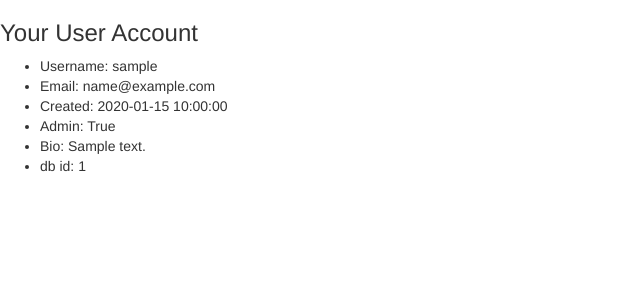
After one commit to masterminds-kenya/social_network, a Flask app: page /user/1 in a window 1280 px wide. The commit adds this page. Shown: the top 300 px of the page, without its empty margins (0-640 px from the left). Run offline with Flask 2, Linux system fonts and the light colour scheme; tables that the repository leaves empty hold one stand-in row (values such as "Sample post"); some libraries are stand-ins or nearby versions.

Commit message:
Create and Read working

```diff
--- a/application/__init__.py
+++ b/application/__init__.py
@@ -1,5 +1,5 @@
 # import logging
-from flask import Flask, render_template, abort  # , redirect, url_for, current_app
+from flask import Flask, render_template, abort, request, redirect, url_for  # , current_app
 from . import model_db
 
 
@@ -24,6 +24,20 @@ def create_app(config, debug=False, testing=False, config_overrides=None):
         """ Default root route """
         return render_template('index.html', data="Some Arbitrary Data")
 
+    @app.route('/user/<int:id>')
+    def view(id):
+        user = model_db.read(id)
+        return render_template('view.html', user=user)
+
+    @app.route('/user/add', methods=['GET', 'POST'])
+    def add():
+        if request.method == 'POST':
+            data = request.form.to_dict(flat=True)
+            data['admin'] = True if data['admin'] == 'on' else False
+            user = model_db.create(data)
+            return redirect(url_for('view', id=user['id']))
+        return render_template('user_form.html', action='Add', user={})
+
     # Catchall redirect route.
     @app.route('/<string:page_name>/')
     def render_static(page_name):
--- a/application/model_db.py
+++ b/application/model_db.py
@@ -1,6 +1,7 @@
 from flask import Flask
 #[START cloudsql_settings]
 from flask_sqlalchemy import SQLAlchemy
+from datetime import datetime as dt
 
 db = SQLAlchemy()
 
@@ -50,15 +51,29 @@ class User(db.Model):
         return '<User {}>'.format(self.username)
 
 
+def create(data):
+    user = User(created=dt.now(), **data)
+    db.session.add(user)
+    db.session.commit()
+    return from_sql(user)
+
+
+def read(id):
+    result = User.query.get(id)
+    if not result:
+        return None
+    return from_sql(result)
+
+
 def _create_database():
-    """
-    If this script is run directly, create all the tables necessary to run the
-    application.
+    """ If this script is run directly, first we drop and then create
+    all the tables necessary to run the application.
     """
     app = Flask(__name__)
     app.config.from_pyfile('../config.py')
     init_app(app)
     with app.app_context():
+        db.drop_all()
         db.create_all()
     print("All tables created")
 
--- a/application/templates/base.html
+++ b/application/templates/base.html
@@ -8,6 +8,7 @@
   {% block head %}
   <title>{{ page_title }}</title>
   {% endblock %}
+  <link rel="stylesheet" href="//maxcdn.bootstrapcdn.com/bootstrap/3.3.2/css/bootstrap.min.css">
   <link rel="stylesheet" href="">
 </head>
 <body>
--- /dev/null
+++ b/application/templates/view.html
@@ -0,0 +1,17 @@
+{% extends "base.html" %}
+{% block head %}
+<title>User View Page</title>
+{% endblock %}
+
+{% block content %}
+<h3>Your User Account</h3>
+<ul>
+  <li>Username: {{user.username}} </li>
+  <li>Email: {{user.email}} </li>
+  <li>Created: {{user.created}} </li>
+  <li>Admin: {{user.admin}} </li>
+  <li>Bio: {{user.bio}} </li>
+  <li>db id: {{user.id}} </li>
+</ul>
+
+{% endblock %}
```
Also changed, not shown: application/templates/user_form.html (added, +39 -0 lines), README.md.
